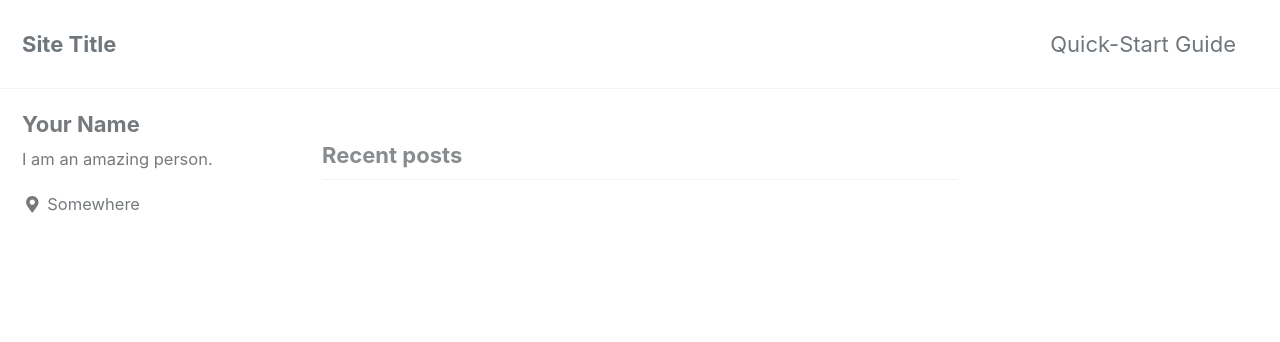
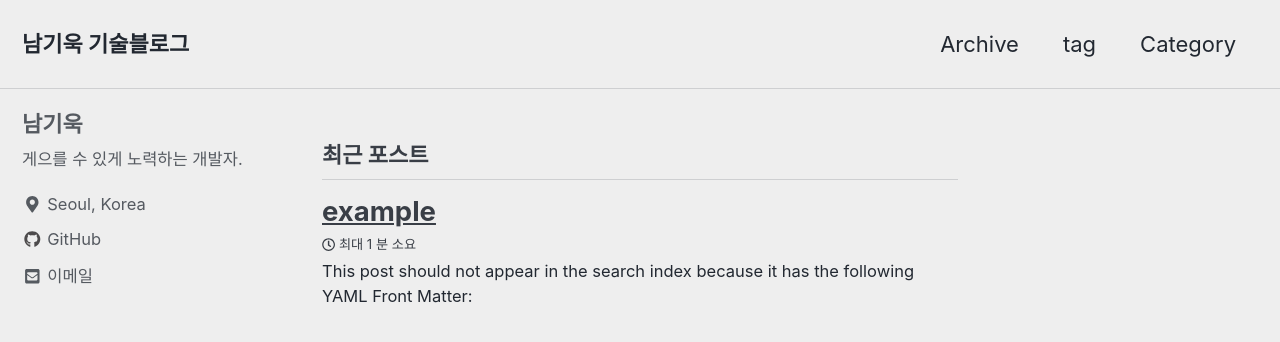
Before and after one commit to namkiwook/namkiwook.github.io, a Jekyll site: the page built from index.html, in a window 1280 px wide and 900 px high. Shown: the top 342 px of the window. Built offline with Jekyll 4.4.1, drawn with Linux system fonts in a browser that asks for light colours; cached includes are drawn as plain includes; nearby versions of some CDN libraries; the list of posts is cut into pages by our own code; some of the changed text lies outside the part shown.

Commit message:
menu setting

```diff
--- a/_config.yml
+++ b/_config.yml
@@ -12,17 +12,17 @@
 
 # theme                  : "minimal-mistakes-jekyll"
 # remote_theme           : "mmistakes/minimal-mistakes"
-minimal_mistakes_skin    : "default" # "air", "aqua", "contrast", "dark", "dirt", "neon", "mint", "plum", "sunrise"
+minimal_mistakes_skin    : "air" # "air", "aqua", "contrast", "dark", "dirt", "neon", "mint", "plum", "sunrise"
 
 # Site Settings
-locale                   : "en-US"
-title                    : "Site Title"
-title_separator          : "-"
-name                     : "Your Name"
-description              : "An amazing website."
-url                      : # the base hostname & protocol for your site e.g. "https://mmistakes.github.io"
-baseurl                  : # the subpath of your site, e.g. "/blog"
-repository               : # GitHub username/repo-name e.g. "mmistakes/minimal-mistakes"
+locale                   : "ko"
+title                    : "남기욱 기술블로그"
+title_separator          : "게으른 개발자"
+name                     : "남기욱"
+description              : "게으른 개발자가 되자"
+url                      : "https://namkiwook.github.io"
+baseurl                  : # the subpath of your site, e.g. "/"
+repository               : # GitHub username/repo-name e.g. "namkiwook/minimal-mistakes"
 teaser                   : # path of fallback teaser image, e.g. "/assets/images/500x300.png"
 logo                     : # path of logo image to display in the masthead, e.g. "/assets/images/88x88.png"
 masthead_title           : # overrides the website title displayed in the masthead, use " " for no title
@@ -64,8 +64,8 @@ reCaptcha:
   secret                 :
 atom_feed:
   path                   : # blank (default) uses feed.xml
-search                   : # true, false (default)
-search_full_content      : # true, false (default)
+search                   : "true" # true, false (default)
+search_full_content      : "true" # true, false (default)
 search_provider          : # lunr (default), algolia, google
 algolia:
   application_id         : # YOUR_APPLICATION_ID
@@ -106,11 +106,11 @@ analytics:
 
 # Site Author
 author:
-  name             : "Your Name"
-  avatar           : # path of avatar image, e.g. "/assets/images/bio-photo.jpg"
-  bio              : "I am an amazing person."
-  location         : "Somewhere"
-  email            :
+  name             : "남기욱"
+  avatar           : # path of avatar image, e.g. "/assets/images/namkiwook.jpg"
+  bio              : "게으를 수 있게 노력하는 개발자."
+  location         : "Seoul, Korea"
+  email            : "listenme1@naver.com"
   links:
     - label: "Email"
       icon: "fas fa-fw fa-envelope-square"
@@ -126,7 +126,7 @@ author:
       # url: "https://facebook.com/"
     - label: "GitHub"
       icon: "fab fa-fw fa-github"
-      # url: "https://github.com/"
+      url: "https://github.com/namkiwook"
     - label: "Instagram"
       icon: "fab fa-fw fa-instagram"
       # url: "https://instagram.com/"
--- a/_data/navigation.yml
+++ b/_data/navigation.yml
@@ -1,7 +1,11 @@
 # main links
 main:
-  - title: "Quick-Start Guide"
-    url: https://mmistakes.github.io/minimal-mistakes/docs/quick-start-guide/
+  - title: "Archive"
+    url: /year-archive/
+  - title: "tag"
+    url: /tags/
+  - title: "Category"
+    url: /categories/
   # - title: "About"
   #   url: https://mmistakes.github.io/minimal-mistakes/about/
   # - title: "Sample Posts"
--- /dev/null
+++ b/_posts/2017-11-28-example.md
@@ -0,0 +1,11 @@
+---
+title:  "example"
+search: false
+tags:
+  - ES6
+categories:
+  - Jekyll
+last_modified_at: 2018-02-19T08:06:00-05:00
+---
+
+This post should not appear in the search index because it has the following YAML Front Matter:
```
Also changed, not shown: _pages/category-archive.html (added, +14 -0 lines), _pages/tag-archive.html (added, +25 -0 lines), _pages/year-archive.html (added, +13 -0 lines), assets/images/namkiwook.jpg (added).
